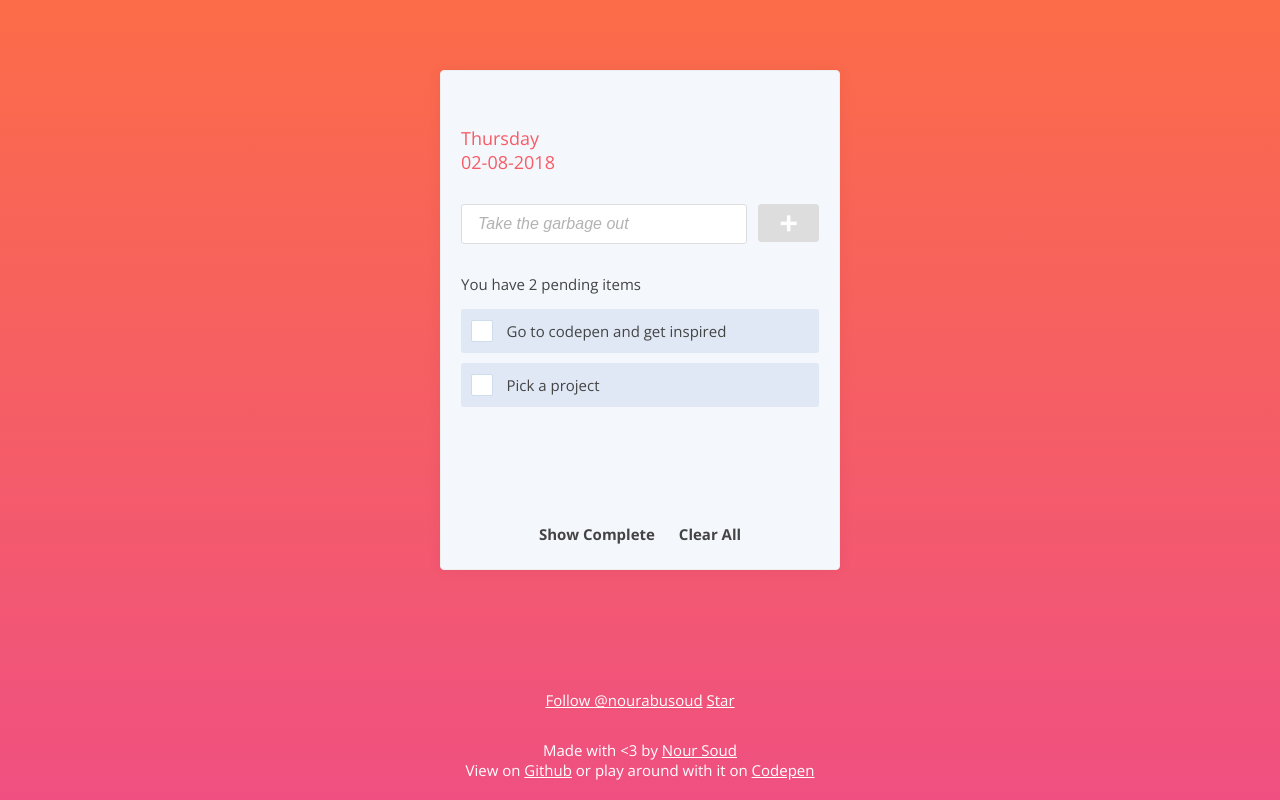
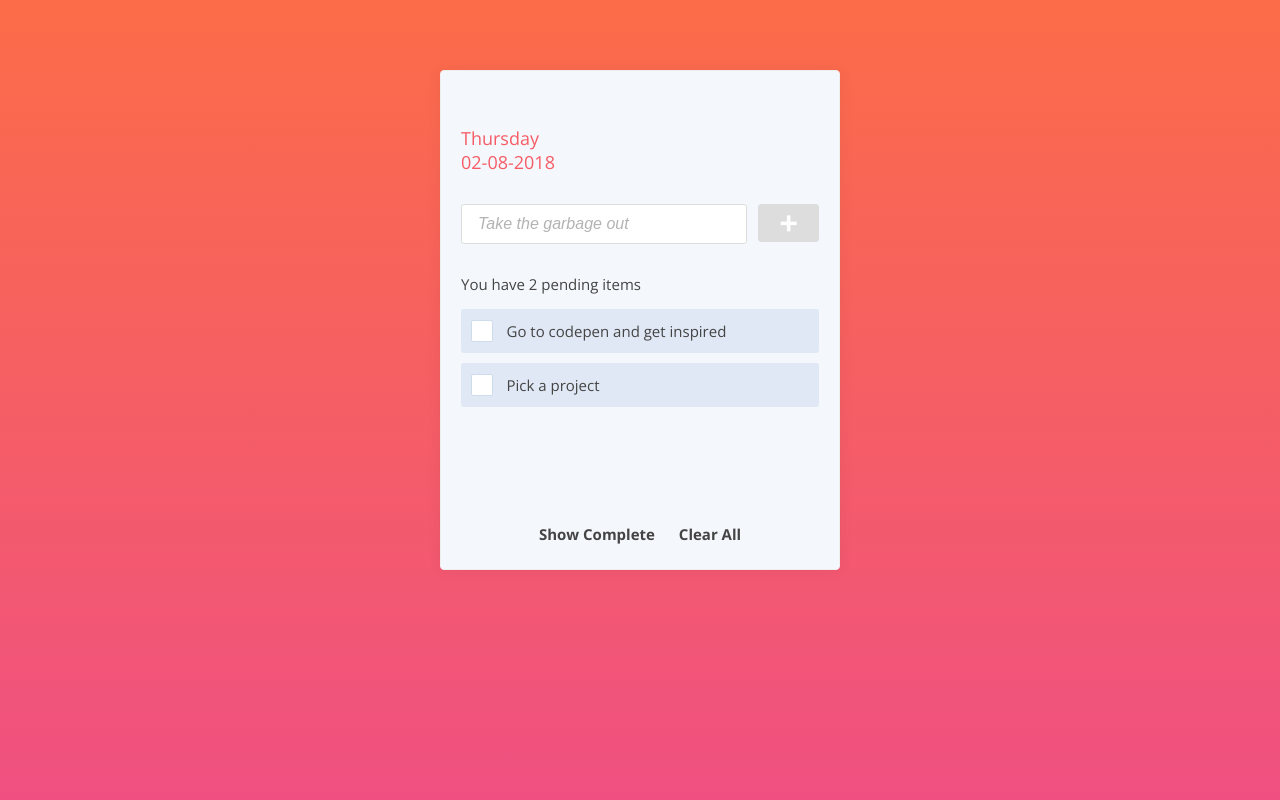
Before and after one commit to Yakitas/probando.all, a plain HTML site: page index.html in a window 1280 px wide. Drawn offline with nearby package versions, Linux system fonts and the light colour scheme.

Commit message:
arreglos

```diff
--- a/index.html
+++ b/index.html
@@ -9,7 +9,6 @@
   <script src="https://cdnjs.cloudflare.com/ajax/libs/vue/2.5.3/vue.min.js"></script>
 
   <!-- Global site tag (gtag.js) - Google Analytics -->
-  <script async src="https://www.googletagmanager.com/gtag/js?id=UA-39432248-2"></script>
   <script>
     window.dataLayer = window.dataLayer || [];
     function gtag(){dataLayer.push(arguments);}
@@ -62,12 +61,12 @@
     </section>
   </div>
   <footer>
-    <div class="github-links">
+    <!--<div class="github-links">
       <a class="github-button" href="https://github.com/nourabusoud" aria-label="Follow @nourabusoud on GitHub">Follow @nourabusoud</a>
       <a class="github-button" href="https://github.com/nourabusoud/vue-todo-list" data-icon="octicon-star" aria-label="Star nourabusoud/vue-todo-list on GitHub">Star</a>
     </div>
     Made with <3 by <a href="https://www.nourabusoud.com/">Nour Soud</a><br>
-    View on <a href="https://github.com/nourabusoud/vue-todo-list">Github</a> or play around with it on <a href="https://codepen.io/nourabusoud/pen/WMGZaL">Codepen</a>
+    View on <a href="https://github.com/nourabusoud/vue-todo-list">Github</a> or play around with it on <a href="https://codepen.io/nourabusoud/pen/WMGZaL">Codepen</a>-->
   </footer>
   <script async defer src="https://buttons.github.io/buttons.js"></script>
 </body>
```
